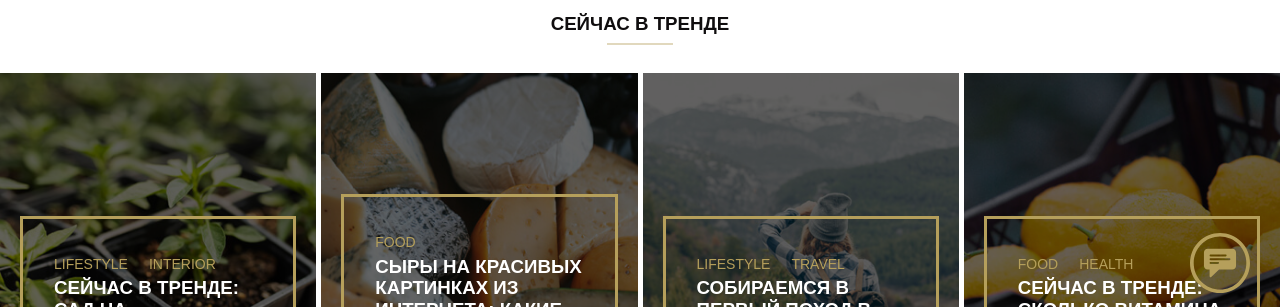
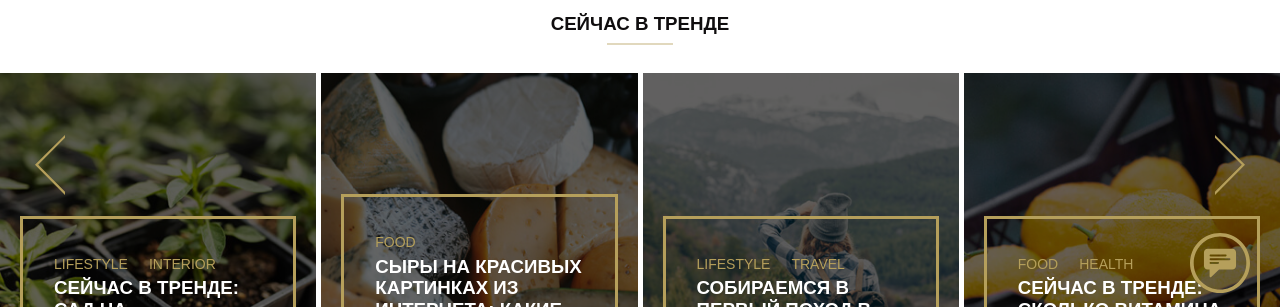
Before and after one commit to wee-owl/noemi, a plain HTML site: page index.html in a window 1280 px wide. Shown: the part 493-800 px from the top of the page. Drawn offline with Linux system fonts and the light colour scheme; a web font is replaced by a local one.

Commit message:
feat: update project

```diff
--- a/css/module/trands.css
+++ b/css/module/trands.css
@@ -20,12 +20,12 @@ z-index: 10;
 
 .trands__arrow-left {
 left: 15px;
-background-image: url('../images/icon/arrow-left.svg');
+background-image: url('../../images/icon/arrow-left.svg');
 }
 
 .trands__arrow-right {
 right: 15px;
-background-image: url('../images/icon/arrow-right.svg');
+background-image: url('../../images/icon/arrow-right.svg');
 }
 
 .trands__arrow-left:hover,
```
